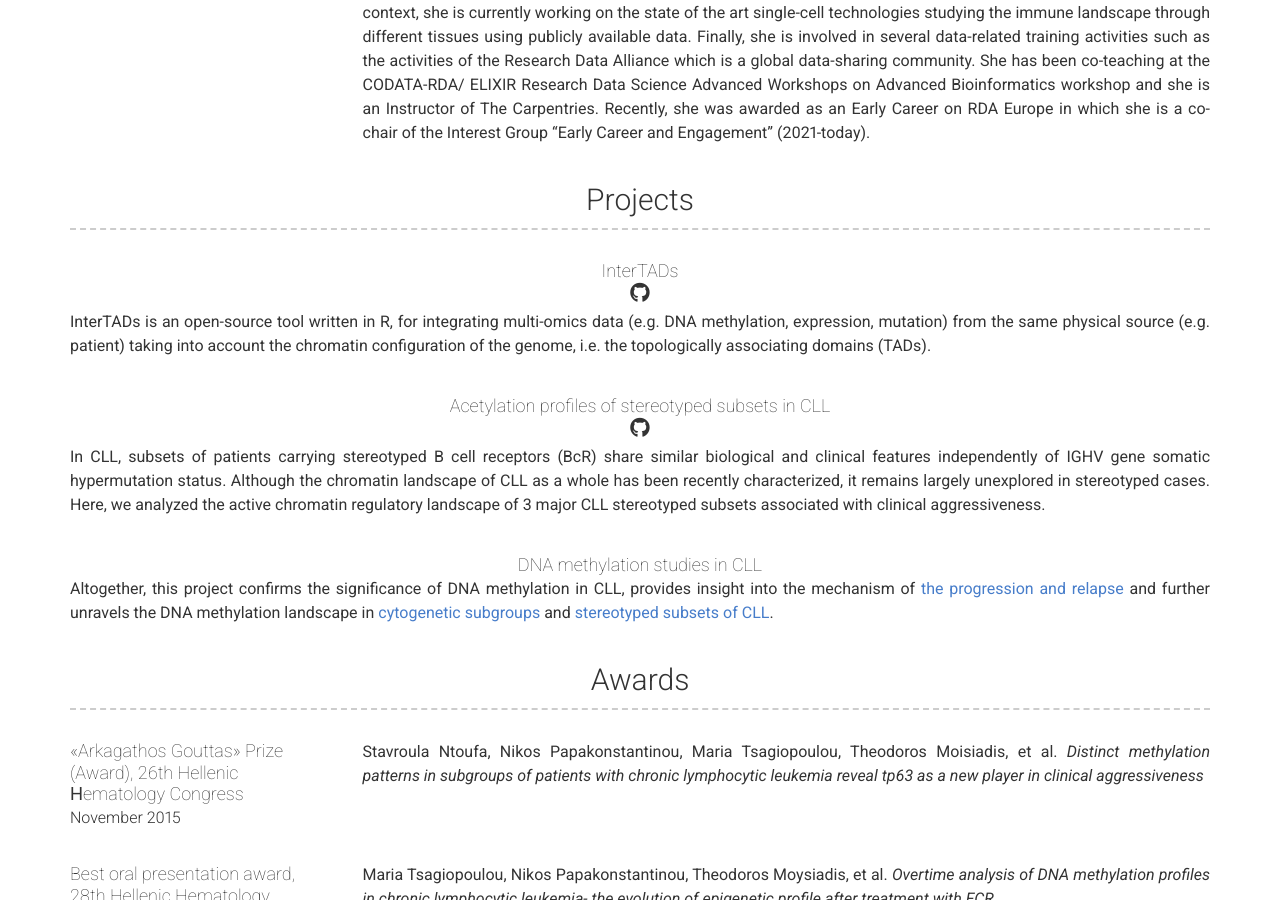
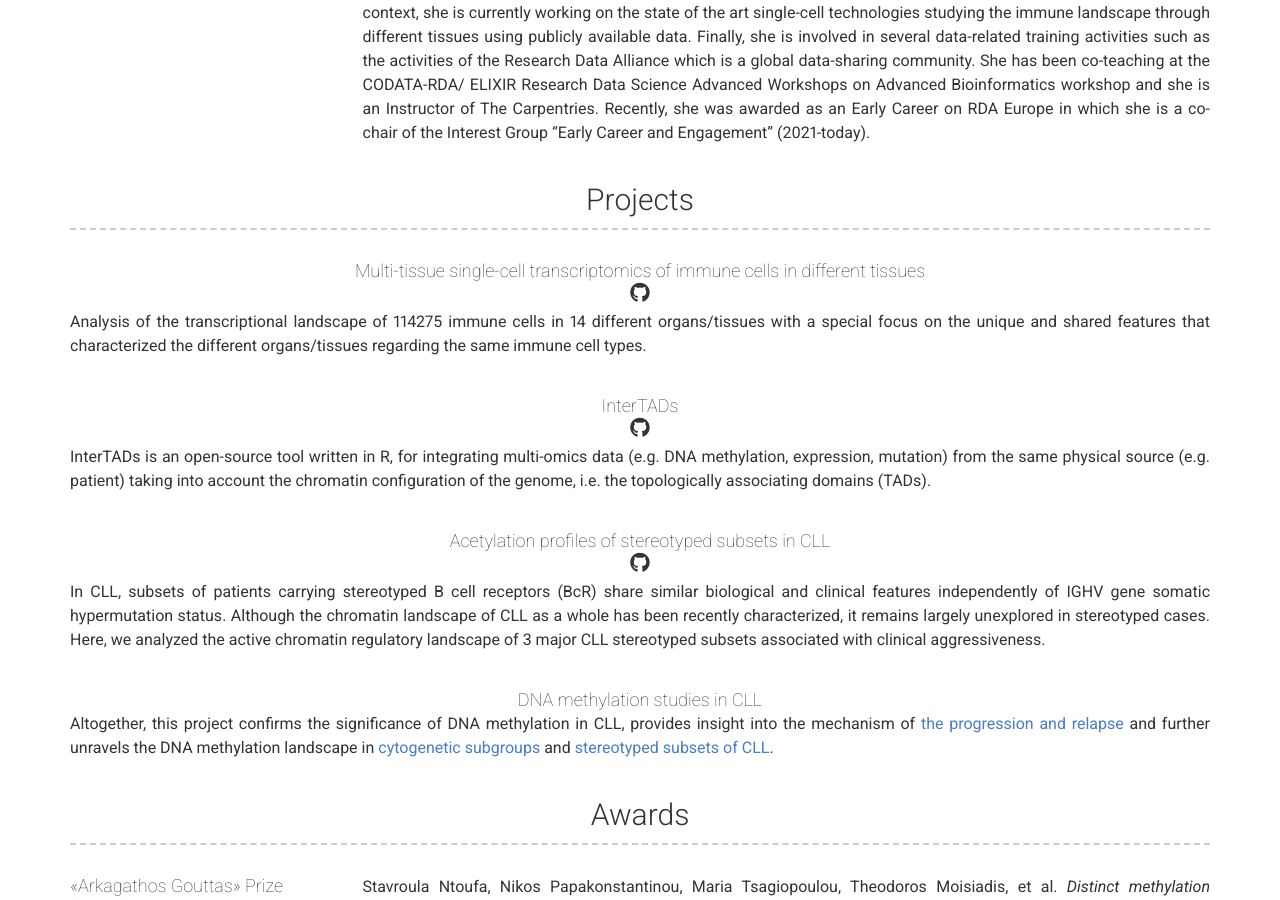
Before and after one commit to MariaTsayo/MariaTsayo.github.io, a Jekyll site: the page built from index.md, in a window 1280 px wide and 900 px high, scrolled down 614 px. Built offline with Jekyll 4.4.1, drawn with Linux system fonts in a browser that asks for light colours; nearby versions of some CDN libraries.

Commit message:
Update projects.yml

```diff
--- a/_data/projects.yml
+++ b/_data/projects.yml
@@ -1,4 +1,13 @@
 # Project template
+- layout: top-middle
+  name: Multi-tissue single-cell transcriptomics of immune cells in different tissues
+  #link: Link to project (eg. sproogen.github.io/modern-resume-theme)(optional)
+  github: biomedicalGenomicsCNAG/mulTI_Metalas
+  #quote: >
+  #  Short overview of the project (optional)
+  description: | # this will include new lines to allow paragraphs
+    Analysis of the transcriptional landscape of 114275 immune cells in 14 different organs/tissues with a special focus on the unique and shared features that
+    characterized the different organs/tissues regarding the same immune cell types.
 - layout: top-middle
   name: InterTADs
   #link: Link to project (eg. sproogen.github.io/modern-resume-theme)(optional)
@@ -11,7 +20,7 @@
 - layout: top-middle
   name: Acetylation profiles of stereotyped subsets in CLL
   #link: Link to project (eg. sproogen.github.io/modern-resume-theme)(optional)
-  github: MariaTsayo/consensusTable_MACS2
+  github: MariaTsayo//H3K27ac_ss8
   #quote: >
   #  Short overview of the project (optional)
   description: | # this will include new lines to allow paragraphs
```
